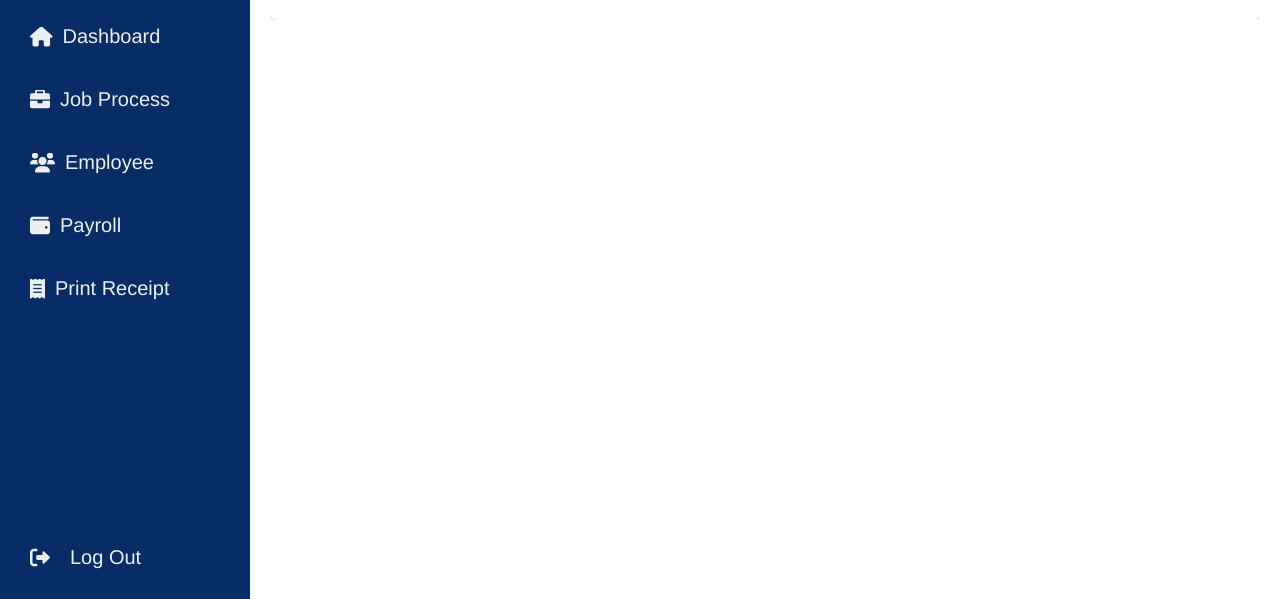
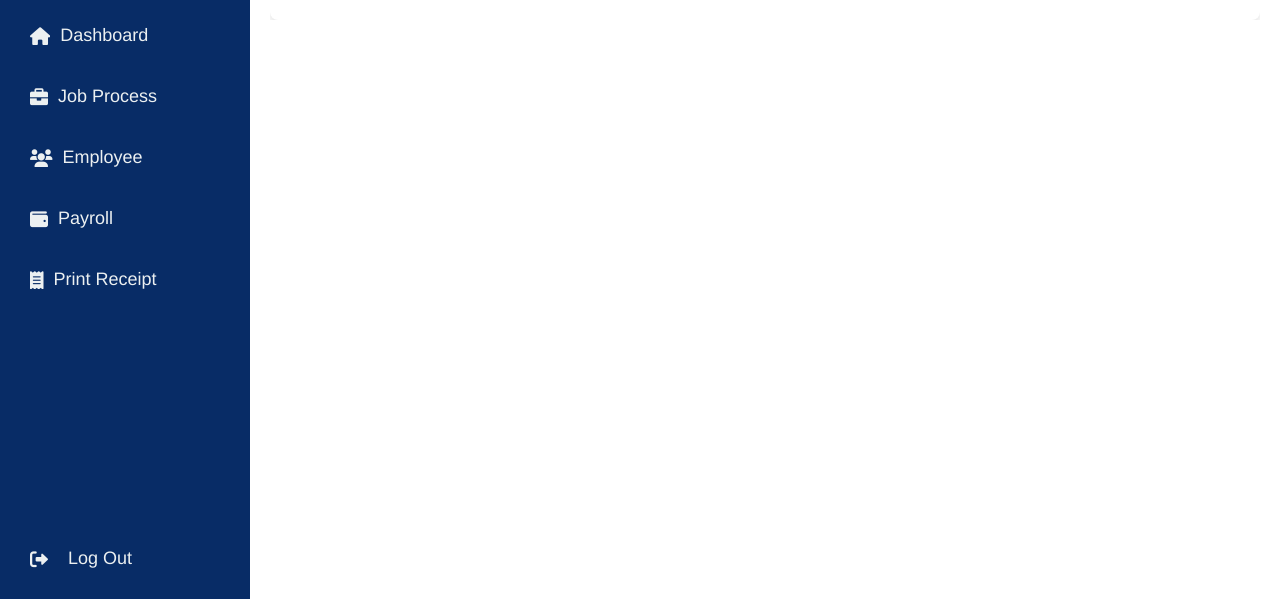
Before and after one commit to Mariano18-cc/SIASYSTEM, a PHP site: page /Admin/jobp.php in a window 1280 px wide. Shown: the part 201-800 px from the top of the page. Run offline with PHP 8.4, Linux system fonts and the light colour scheme; data that the repository does not hold is empty.

Commit message:
resize text for sidebar

```diff
--- a/stylesheet/jobp.css
+++ b/stylesheet/jobp.css
@@ -59,7 +59,7 @@
 .sidebar ul li a {
   color: #ecf0f1;
   text-decoration: none;
-  font-size: 20px;
+  font-size: 18px;
   display: flex;
   align-items: center;
   padding: 10px;
@@ -78,7 +78,7 @@
 .bottom-content a {
   color: #ecf0f1;
   text-decoration: none;
-  font-size: 20px;
+  font-size: 18px;
   display: flex;
   align-items: center;
   padding: 10px;
```
